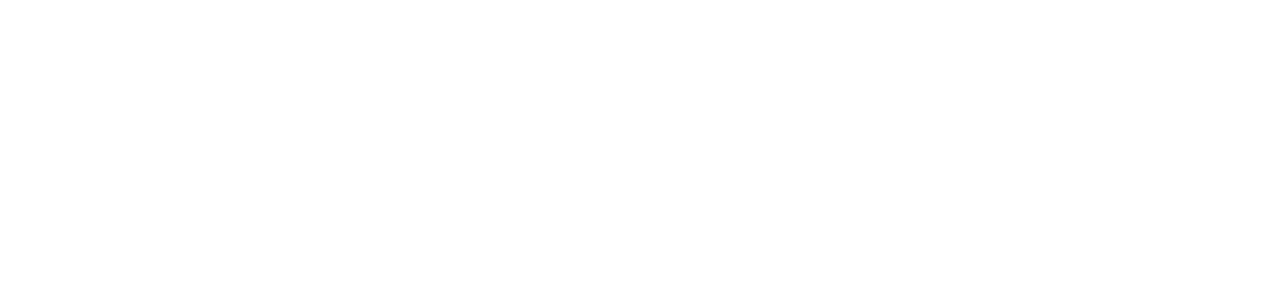
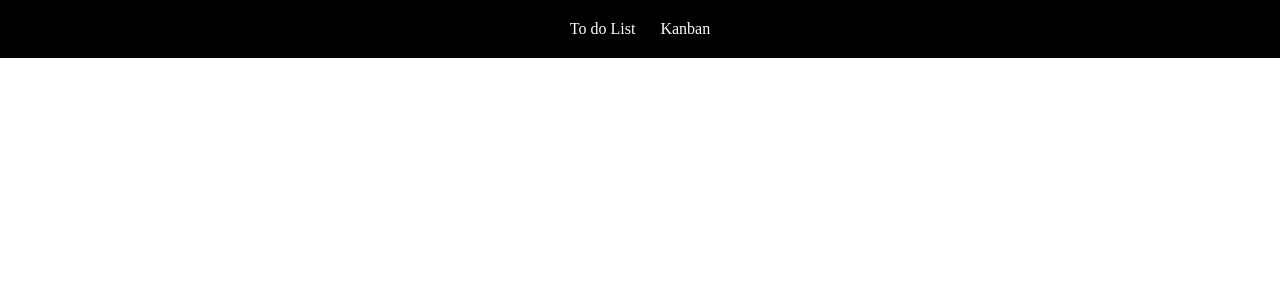
Before and after one commit to praxis-MJF/FrontEnd, a Vue app: page / in a window 1280 px wide. Shown: the top 300 px of the page. Built offline with nearby package versions, Linux system fonts and the light colour scheme.

Commit message:
Css Header

```diff
--- a/src/components/HeaderComponent.vue
+++ b/src/components/HeaderComponent.vue
@@ -1,7 +1,32 @@
-<script setup>
-
-</script>
+<script setup></script>
 
 <template>
+  <header>
+    <nav>
+      <RouterLink to="/todo">To do List</RouterLink>
+      <RouterLink to="/kanban">Kanban</RouterLink>
+    </nav>
+  </header>
+</template>
 
-</template>
+<style scoped>
+header {
+  width: 100%;
+  background-color: black;
+  text-align: center;
+  padding: 20px;
+}
+nav {
+  display: flex;
+  justify-content: center;
+  gap: 25px;
+}
+a {
+  text-decoration: none;
+  color: white;
+}
+a:hover {
+  text-decoration: underline;
+  color: dodgerblue;
+}
+</style>
--- a/src/router/index.js
+++ b/src/router/index.js
@@ -1,5 +1,7 @@
 import { createRouter, createWebHistory } from 'vue-router'
 import HomeView from '../views/HomeView.vue'
+import TodoView from '../views/TodoView.vue'
+import KanbanView from '../views/KanbanView.vue'
 
 const router = createRouter({
   history: createWebHistory(import.meta.env.BASE_URL),
@@ -8,6 +10,16 @@
       path: '/',
       name: 'home',
       component: HomeView
+    },
+    {
+      path: '/todo',
+      name: 'TodoList',
+      component: TodoView
+    },
+    {
+      path: '/kanban',
+      name: 'Kanban',
+      component: KanbanView
     }
   ]
 })
--- a/src/views/HomeView.vue
+++ b/src/views/HomeView.vue
@@ -1,7 +1,7 @@
 <script setup>
-
+import HeaderComponent from '@/components/HeaderComponent.vue'
 </script>
 
 <template>
-
+  <HeaderComponent />
 </template>
--- /dev/null
+++ b/src/views/KanbanView.vue
@@ -0,0 +1,8 @@
+<script setup>
+
+
+</script>
+
+<template>
+a
+</template>
--- /dev/null
+++ b/src/views/TodoView.vue
@@ -0,0 +1,8 @@
+<script setup>
+
+
+</script>
+
+<template>
+a
+</template>
```
